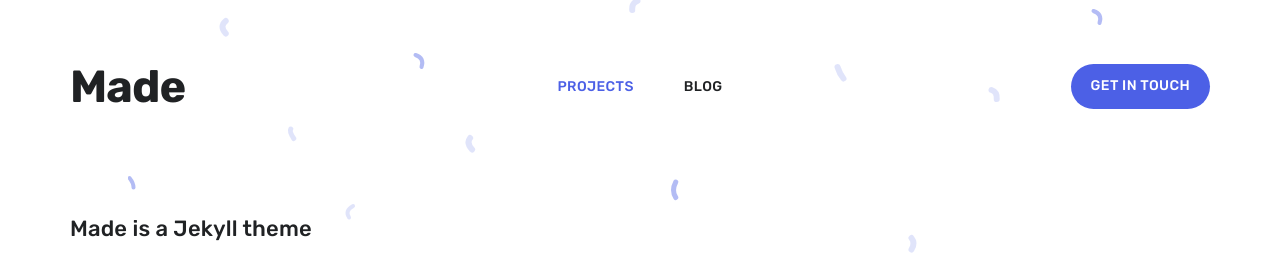
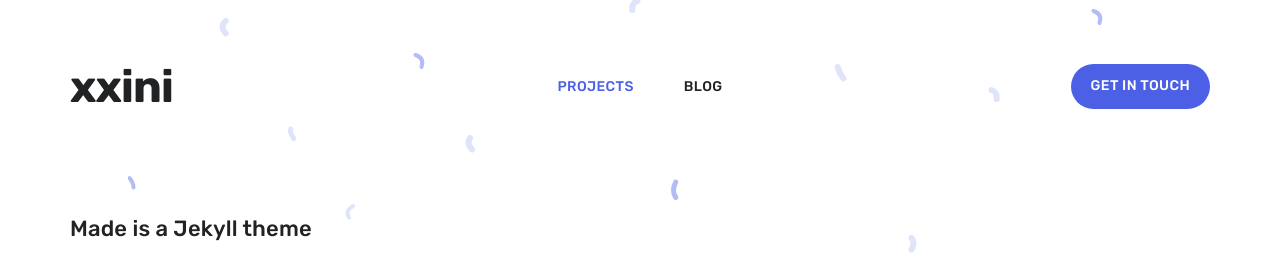
Before and after one commit to xxini98/xxini98.github.io, a Jekyll site: the page built from index.html, in a window 1280 px wide and 900 px high. Shown: the top 258 px of the window. Built offline with Jekyll 4.4.1, drawn with Linux system fonts in a browser that asks for light colours; nearby versions of some CDN libraries.

Commit message:
logoname

```diff
--- a/_includes/header.html
+++ b/_includes/header.html
@@ -8,7 +8,8 @@
 		</a>
 		{% else %}
 		<a href="{{ site.baseurl }}/" class="header__title">
-			{{ site.data.settings.basic_settings.site_title }}
+			<!-- {{ site.data.settings.basic_settings.site_title }} -->
+			xxini
 		</a>
 		{% endif %}
 
--- a/_layouts/default.html
+++ b/_layouts/default.html
@@ -20,8 +20,7 @@
 
 	<!-- Page Info -->
 	<link rel="shortcut icon" href="{{ site.data.settings.basic_settings.favicon_image | relative_url }}">
-	<title>{% if page.url == "/" %}{{ site.data.settings.basic_settings.site_title }} –
-		{{ page.title }}{% else %}{{ page.title }} – {{ site.data.settings.basic_settings.site_title }}{% endif %}</title>
+	<title>xxini</title>
 	<meta name="description" content="{{ page.description | strip_html | xml_escape }}">
 
 	<!-- Twitter Card -->
```
